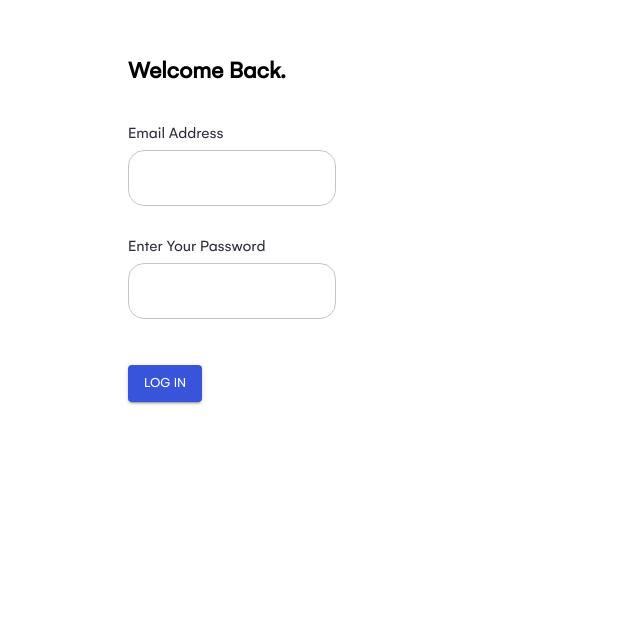
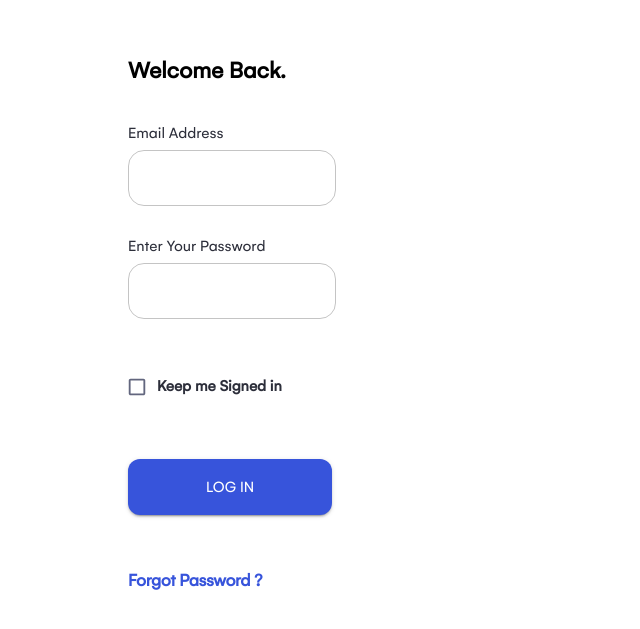
Before and after one commit to SkillBrain-com/pluto-internship, a React (Create React App) app: page /test in a window 1280 px wide. Shown: the part 167-796 px from the top of the page, without its empty margins (0-640 px from the left). Built offline with nearby package versions, Linux system fonts and the light colour scheme; a web font is replaced by a local one.

Commit message:
SM-TM-36acc - WIP - checkbox, styling button, forgot password

```diff
--- a/src/components/login/Login.jsx
+++ b/src/components/login/Login.jsx
@@ -1,13 +1,21 @@
 import React from "react";
 import { useFormik } from 'formik';
 import "./Login.css";
-import { InputLabel } from '@mui/material';
 import { Button } from "@mui/material";
 import { TextField } from "@mui/material";
 import { Typography } from '@mui/material';
-import Box, { BoxProps } from '@mui/material/Box';
+import { Box } from '@mui/material';
+import { Checkbox } from '@mui/material';
+import { FormControlLabel } from '@mui/material';
+import { FormGroup } from '@mui/material';
+import { Link } from '@mui/material';
 
 const Login = () => {
+    const [values, setValues] = React.useState({
+        password: "",
+        showPassword: false,
+      });
+
     const formik = useFormik({
         initialValues: {
             email: "",
@@ -20,9 +28,8 @@ const Login = () => {
         // },
     });
 
-    // const togglePassword = () => {
-    //     return passwordType === "password" ? setPasswordType("text") : setPasswordType("password");
-    // }
+
+
     return (
         <div>
             <Box
@@ -100,9 +107,58 @@ const Login = () => {
                         error={formik.touched.password && Boolean(formik.errors.password)}
                         helperText={formik.touched.password && formik.errors.password}
                     />
-                    <Button color="primary" variant="contained" type="submit">
+                     <FormGroup>
+                        <FormControlLabel
+                            control={<Checkbox />}
+                            label={
+                                <Typography
+                                    sx={{
+                                        color: '##000000',
+                                        fontSize: '16px',
+                                        fontStyle: 'normal',
+                                        fontWeight: '600',
+                                    }}
+                                    variant="h6"
+                                >Keep me Signed in
+                                </Typography>}
+                            sx={{
+                                '& .MuiSvgIcon-root': { width: '22px', height: '22px' },
+                                mb: '64px',
+                                borderRadius: '4px',
+                                bgColor: '#5B73E1'
+                            }}
+                        />
+                     </FormGroup>
+
+                    <Button
+                        sx={{
+                            width: '204px',
+                            height: '56px',
+                            bgColor: '#3754DB',
+                            borderRadius: '12px',
+                            gap: '10px',
+                            fontSize: '16px',
+                            color: '#FFFFFF'
+                        }}
+                        variant="contained"
+                        type="submit"
+                    >
                         Log In
                     </Button>
+                    <Link
+                        href="#"
+                        sx={{
+                            display: 'flex',
+                            flexDirection: 'column',
+                            mt: '52px',
+                            fontSize: '18px',
+                            fontStyle: 'normal',
+                            fontWeight: '600',
+                            color: '#3754DB',
+                            textDecoration: 'none'
+                        }}
+                    >Forgot Password ?
+                    </Link>
                 </form>
             </Box>
         </div>
```
